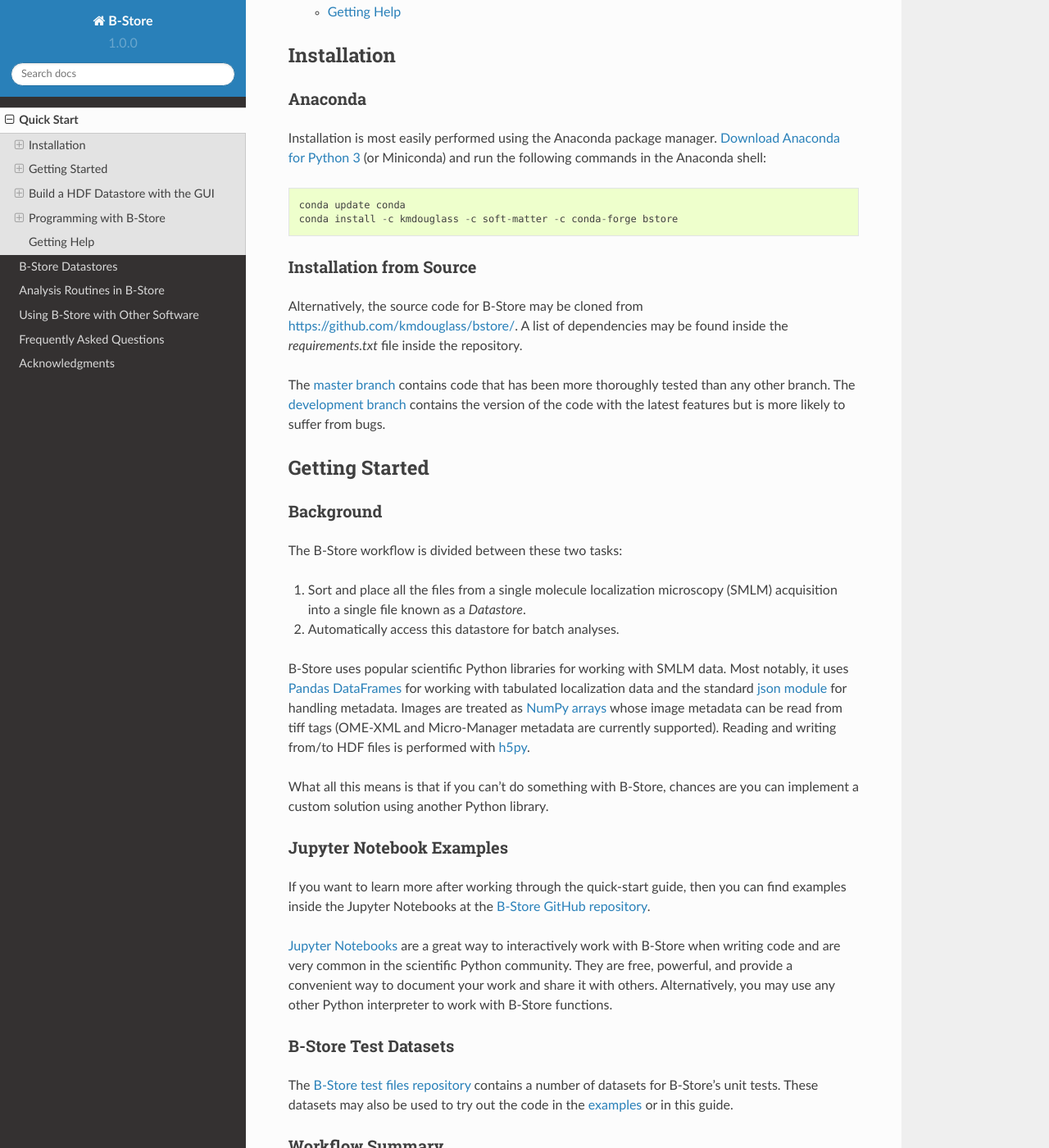
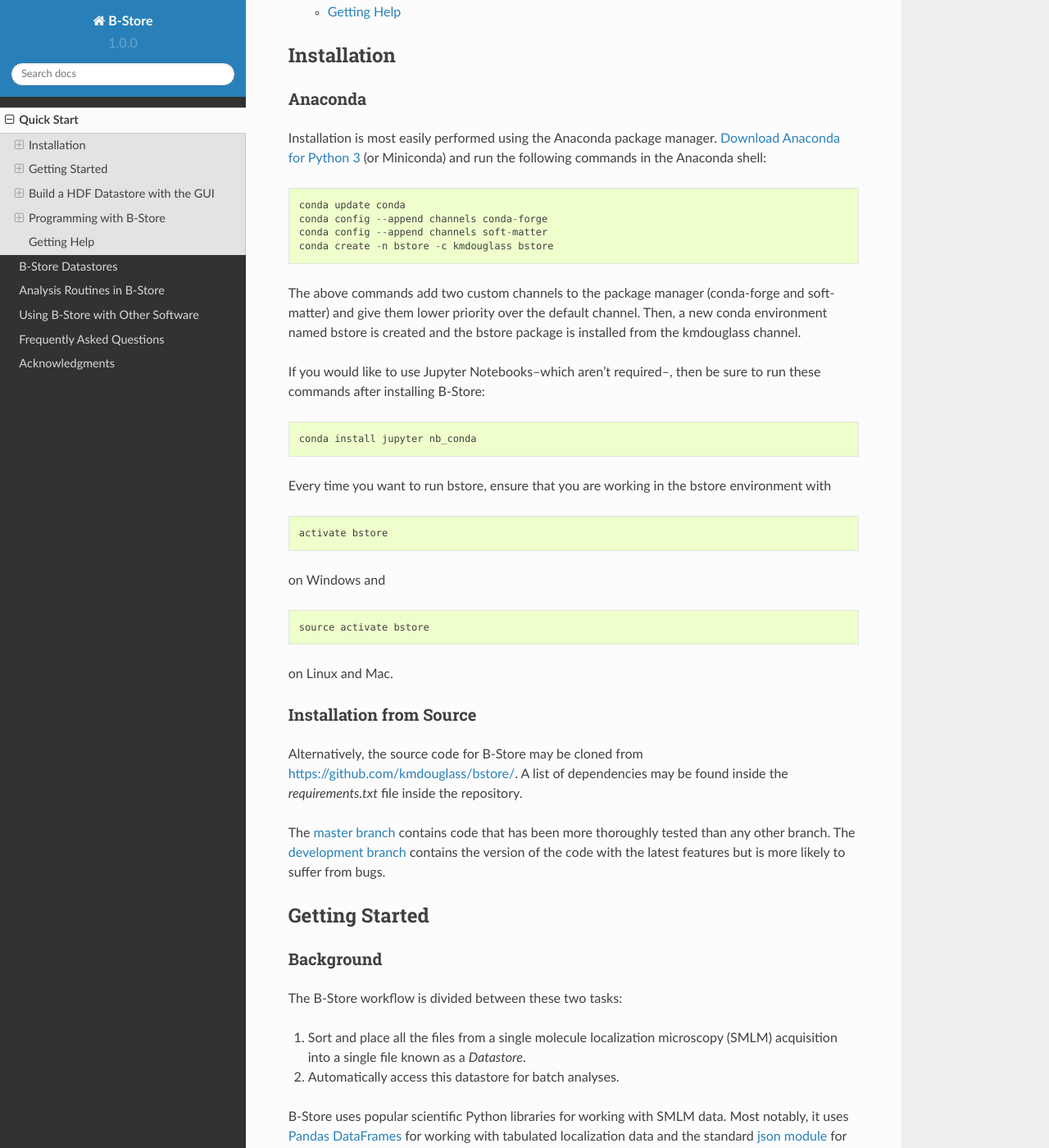
Before and after one commit to kmdouglass/bstore, a Sphinx documentation site: the page built from docs/quickstart.rst, in a window 1280 px wide and 1400 px high, scrolled down 745 px. Shown: the whole window at 82% size. Built offline with Sphinx 7.4.7 and the Read the Docs theme 2.0.0, drawn with Linux system fonts in a browser that asks for light colours.

Commit message:
Updated installation docs.

```diff
--- a/docs/quickstart.rst
+++ b/docs/quickstart.rst
@@ -32,7 +32,30 @@
 following commands in the Anaconda shell::
 
   conda update conda
-  conda install -c kmdouglass -c soft-matter -c conda-forge bstore
+  conda config --append channels conda-forge
+  conda config --append channels soft-matter
+  conda create -n bstore -c kmdouglass bstore
+
+The above commands add two custom channels to the package manager
+(conda-forge and soft-matter) and give them lower priority over the
+default channel. Then, a new conda environment named bstore is created
+and the bstore package is installed from the kmdouglass channel.
+
+If you would like to use Jupyter Notebooks--which aren't required--,
+then be sure to run these commands after installing B-Store::
+
+  conda install jupyter nb_conda
+
+Every time you want to run bstore, ensure that you are working in the
+bstore environment with ::
+
+  activate bstore
+
+on Windows and ::
+
+  source activate bstore
+
+on Linux and Mac.
 
 .. _Download Anaconda for Python 3: https://www.continuum.io/downloads
 
```
Also changed, not shown: README.md (+5 -14 lines).
